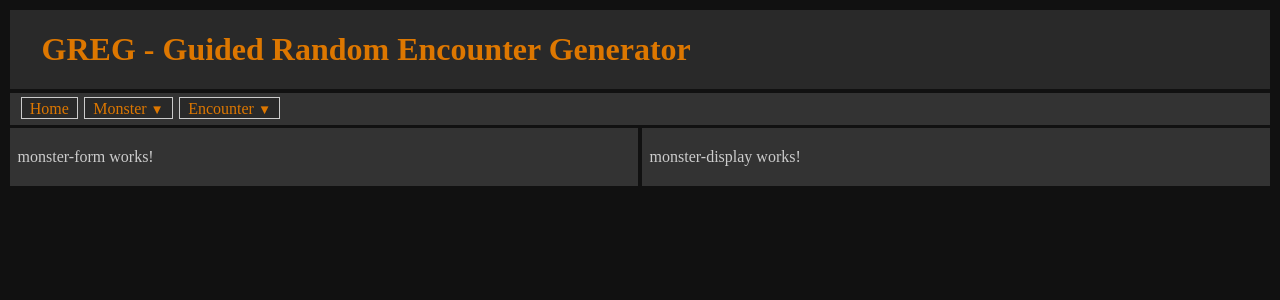
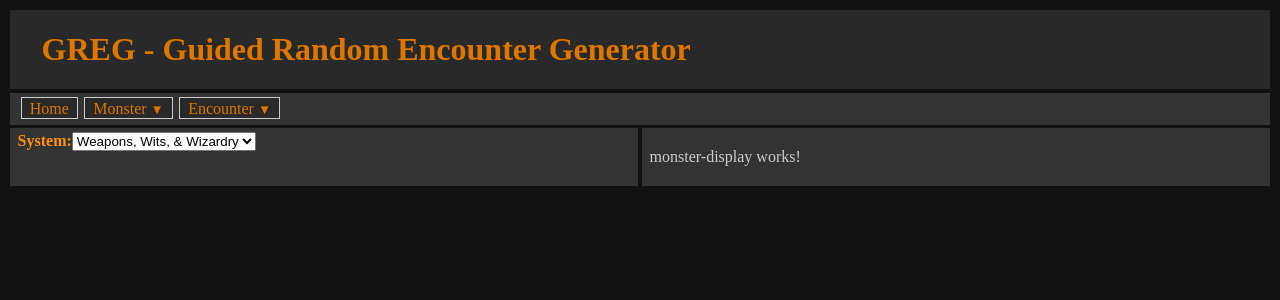
Before and after one commit to TaylorLearnsToCode/greg, an Angular app: page /monster/enter-monster in a window 1280 px wide. Shown: the top 300 px of the page. Built offline with nearby package versions, Linux system fonts and the light colour scheme.

Commit message:
feat Add system select

```diff
--- a/src/app/monster/enter-monster/components/monster-form/monster-form.component.html
+++ b/src/app/monster/enter-monster/components/monster-form/monster-form.component.html
@@ -1 +1,8 @@
-<p>monster-form works!</p>
+<form [formGroup]="monsterForm">
+  <label>System:</label>
+  <select formControlName="system">
+    <option *ngFor="let systemCode of systemsList" [ngValue]="systemCode">
+      {{ systems[systemCode] }}
+    </option>
+  </select>
+</form>
--- a/src/app/monster/enter-monster/components/monster-form/monster-form.component.ts
+++ b/src/app/monster/enter-monster/components/monster-form/monster-form.component.ts
@@ -1,4 +1,5 @@
 import { Component, OnInit } from '@angular/core';
+import { FormBuilder, FormControl, UntypedFormGroup } from '@angular/forms';
 
 /** Presenter element for user entry of new monsters. UNDER CONSTRUCTION */
 @Component({
@@ -7,9 +8,31 @@ import { Component, OnInit } from '@angular/core';
   styleUrls: ['./monster-form.component.scss'],
 })
 export class MonsterFormComponent implements OnInit {
+  monsterForm: UntypedFormGroup;
+
+  systems: Object;
+  get systemsList(): string[] {
+    return Object.keys(this.systems);
+  }
+
   /** MonsterFormComponent Constructor */
-  constructor() {}
+  constructor(private formBuilder: FormBuilder) {}
 
   /** Initializer Method */
-  ngOnInit(): void {}
+  ngOnInit(): void {
+    this.initializeMonsterForm();
+    this.initializeSystemsMap();
+  }
+
+  private initializeMonsterForm() {
+    this.monsterForm = this.formBuilder.group({
+      system: new FormControl<string>('www'),
+    });
+  }
+
+  private initializeSystemsMap() {
+    this.systems = {};
+    this.systems['bx'] = 'Basic / Expert';
+    this.systems['www'] = 'Weapons, Wits, & Wizardry';
+  }
 }
```
